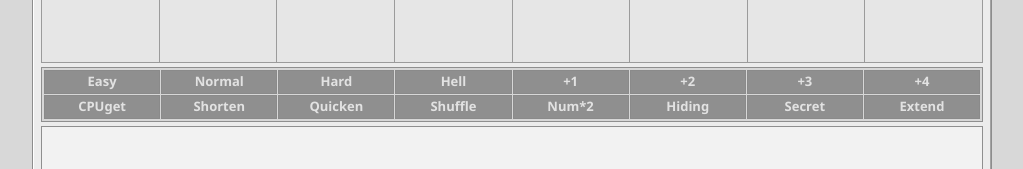
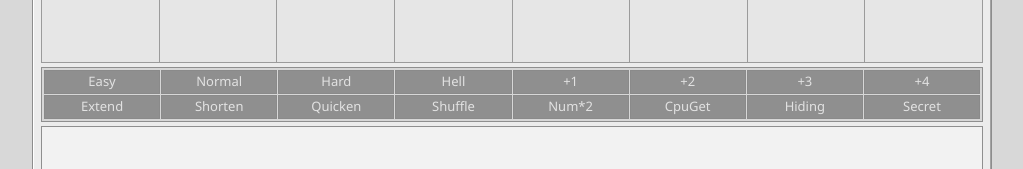
Before and after one commit to saaria/suji-sagashi-v3, a React (Vite) app: page / in a window 1280 px wide. Shown: the part 675-844 px from the top of the page, without its empty margins (128-1151 px from the left). Built offline with nearby package versions, Linux system fonts and the light colour scheme.

Commit message:
ステータスバッジの順番と文字ウェイト修正

```diff
--- a/src/App.css
+++ b/src/App.css
@@ -274,7 +274,7 @@
   color: #222222;
   padding: 6px 8px;
   font-family: 'Segoe UI', 'Yu Gothic UI', sans-serif;
-  font-size: 14px;
+  font-size: 12px;
   line-height: 1.3;
 }
 
@@ -307,13 +307,13 @@
   background: #8f8f8f;
   color: #e2e2e2;
   font-size: 13px;
-  font-weight: 600;
+  font-weight: 400;
   text-align: center;
 }
 
 .status-badge.is-active {
-  background: #00910f;
-  color: #ffffff;
+  background: #00810d;
+  color: #00ff1a;
 }
 
 @media (max-width: 700px) {
--- a/src/components/Badge.tsx
+++ b/src/components/Badge.tsx
@@ -10,9 +10,11 @@ export const Badge: React.FC<BadgeProps> = ({
   label,
   isActive
 }) => {
+  const displayLabel = label === 'CPUget' ? 'CpuGet' : label;
+
   return (
     <div className={`status-badge ${isActive ? 'is-active' : ''}`}>
-      {label}
+      {displayLabel}
     </div>
   );
 };
--- a/src/components/BadgeGroup.tsx
+++ b/src/components/BadgeGroup.tsx
@@ -18,7 +18,7 @@ export const BadgeGroup: React.FC<BadgeGroupProps> = ({
   const difficultyAdjustments: DifficultyAdjustment[] = ['+1', '+2', '+3', '+4'];
 
   // すべてのステータスバッジ
-  const statusBadges: StatusBadge[] = ['CPUget', 'Shorten', 'Quicken', 'Shuffle', 'Num*2', 'Hiding', 'Secret', 'Extend'];
+  const statusBadges: StatusBadge[] = ['Extend', 'Shorten', 'Quicken', 'Shuffle', 'Num*2', 'CPUget', 'Hiding', 'Secret'];
 
   return (
     <div className="badge-group">
```
